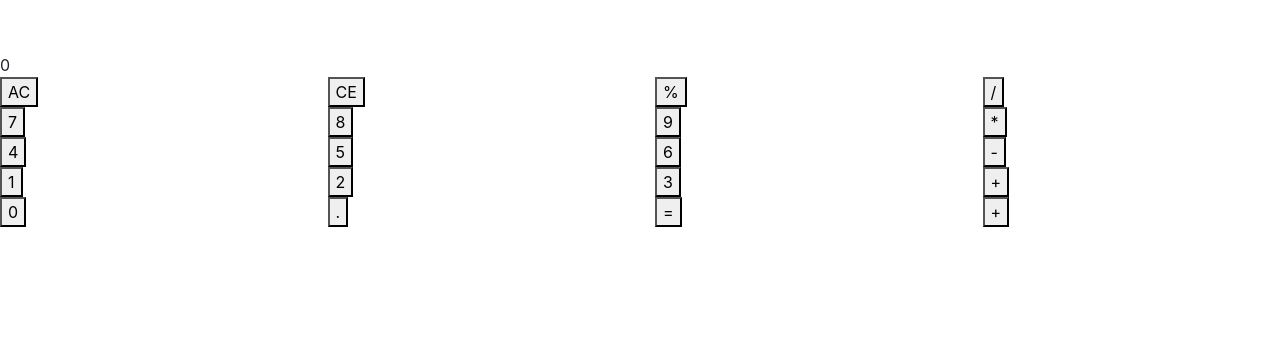
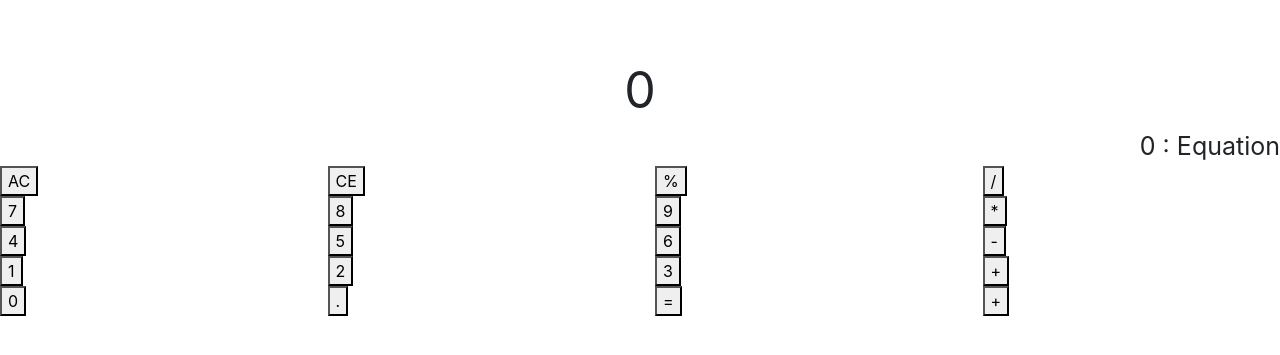
Before and after one commit to alexander-guesnon/Simple-Calculator, a plain HTML site: page index.html in a window 1280 px wide. Shown: the part 51-406 px from the top of the page. Drawn offline with nearby package versions, Linux system fonts and the light colour scheme.

Commit message:
equation is implemented

```diff
--- a/css/style.css
+++ b/css/style.css
@@ -8,3 +8,7 @@ h1 {
 font-size: 50px;
 text-align: center;
 }
+.equation{
+	font-size: 25px;
+	text-align: right;
+}
--- a/js/script.js
+++ b/js/script.js
@@ -10,6 +10,13 @@ function calculator() {
 
   var calcScreen = "0";
   var stack = [];
+  var equation = function(){
+    var temp = "";
+    for (var i = 0; i < stack.length; i++) {
+      temp += stack[i];
+    }
+    return temp;
+  };
   var buttons = [
     ["AC", "CE", "%", "/"],
     ["7", "8", "9", "*"],
@@ -18,13 +25,10 @@ function calculator() {
     ["0", ".", "=", "+"]
   ];
 
-  function updateEquation() {
-
-  }
 
   function updateScreen(data) {
     $(".calcScreen").text(data);
-    console.log(temp);
+    $(".equation").text(equation()+calcScreen+": Equation");
   }
 
   function calculateStack() {
@@ -65,7 +69,6 @@ function calculator() {
       }
     }
     calcScreen = String(tempCalc);
-    //TODO: print stack
     updateScreen(calcScreen);
   }
 
@@ -87,9 +90,9 @@ function calculator() {
     temp += "<div class = \"calcScreen\">" + calcScreen + "</div>";
     temp += "</div>";
     temp += "</div>";
-    var temp = "<div class=\"row\">";
+    temp += "<div class=\"row\">";
     temp += "<div class=\"col\">";
-    temp += "<div class = \"equation\">" + calcScreen + "</div>";
+    temp += "<div class = \"equation\">" + equation() +calcScreen+ " : Equation</div>";
     temp += "</div>";
     temp += "</div>";
 
@@ -126,11 +129,11 @@ function calculator() {
     switch (userInput) {
       case "AC": // clear both stack and screen
         calcScreen = "0";
+        stack = [];
         updateScreen(calcScreen);
         break;
       case "CE": // clear dispay to zero but keep memory
         calcScreen = "0";
-        stack = [];
         updateScreen(calcScreen);
         break;
 
```
